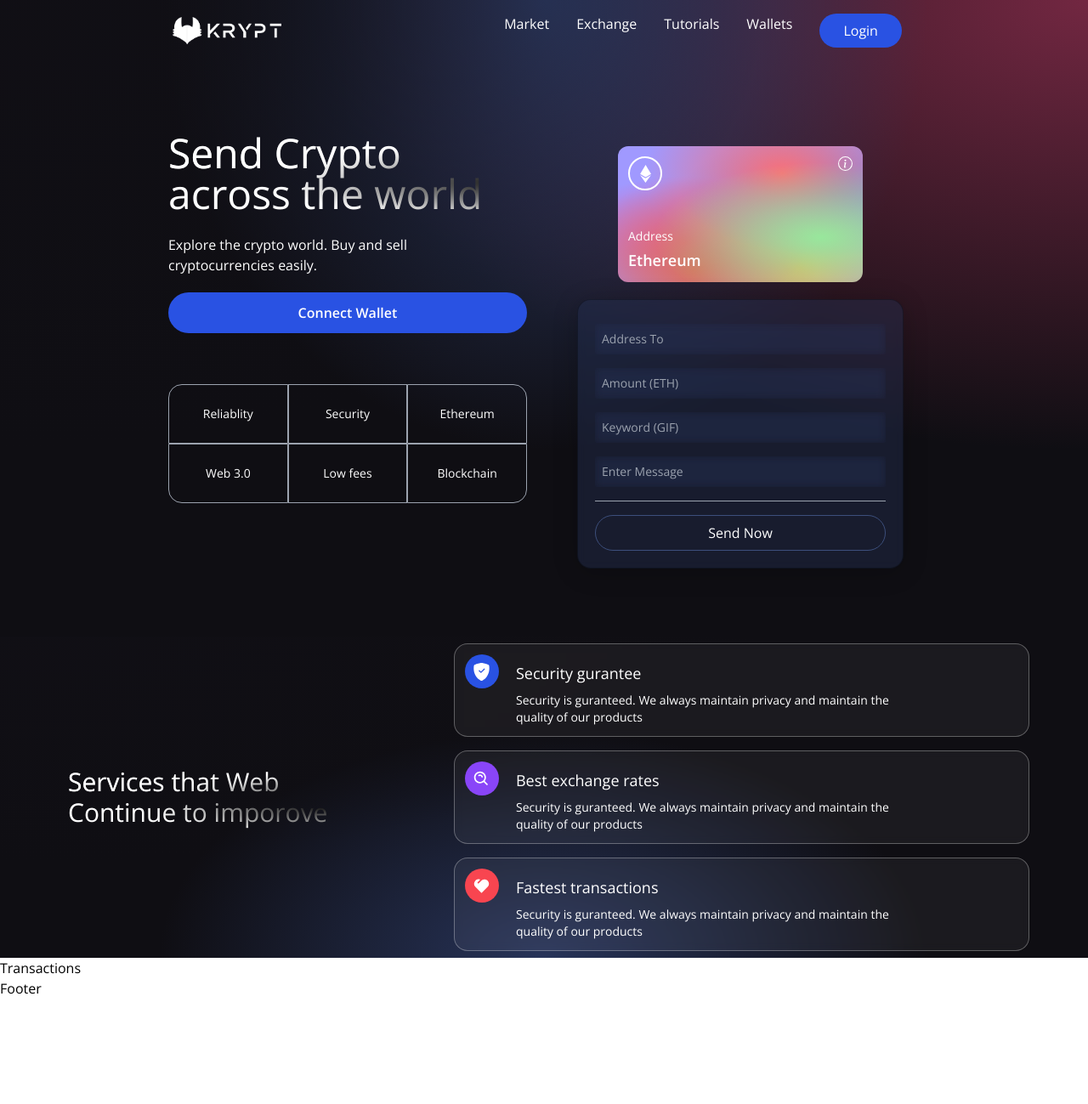
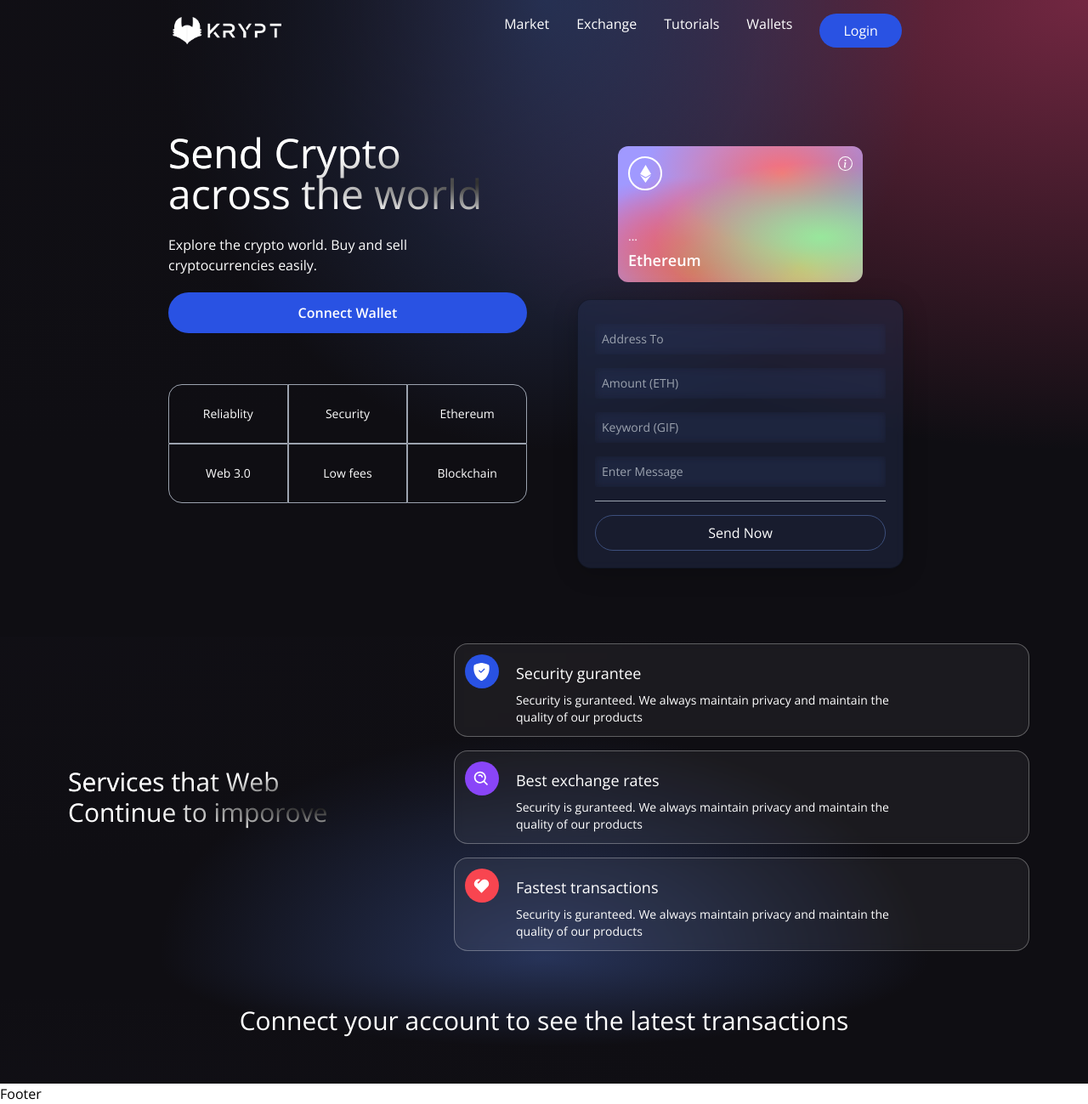
Before and after one commit to bchaindeveloper/web3, a React (Vite) app in the folder client/: page / in a window 1280 px wide. Shown: the whole page at 85% size. Before the commit the page ends 1175 px from the top, so only its background shows below. Built offline with nearby package versions, Linux system fonts and the light colour scheme.

Commit message:
Shorten Address

```diff
--- a/client/src/components/Transactions.jsx
+++ b/client/src/components/Transactions.jsx
@@ -1,6 +1,20 @@
+import React, {useContext} from "react";
+import { TransactionContext} from '../context/TransactionContext';
+import dummyData from "../utils/dummyData";
+
 const Transactions = () => {
+    const {currentAccount} = useContext(TransactionContext);
+
     return (
-        <h1>Transactions</h1>
+        <div className="flex w-full justify-center items-center 2xl:px20 gradient-bg-transactions">
+            <div className="flex flex-col md:p-12 py-12 px-4">
+                {currentAccount ? (
+                    <h3 className="text-white text-3xl text-center my-2">Latest transactions</h3>
+                ) : (
+                    <h3 className="text-white text-3xl text-center my-2">Connect your account to see the latest transactions</h3>
+                )}
+            </div>
+        </div>
     );
 }
 
--- a/client/src/components/Welcome.jsx
+++ b/client/src/components/Welcome.jsx
@@ -5,6 +5,7 @@ import { BsInfoCircle } from 'react-icons/bs';
 
 import { TransactionContext } from "../context/TransactionContext";
 import { Loader } from './';
+import { shortenAddress } from "../utils/shortenAddress";
 
 const commonStyles = "min-h-[70px] sm:px-0 px-2 sm:min-w-[120px] flex justify-center items-center border-[0.5px] border-gray-400 text-sm font-light text-white";
 
@@ -83,7 +84,7 @@ const Welcome = () => {
                             </div>
                             <div>
                                 <p className="text-white font-light text-sm">
-                                    Address
+                                    {shortenAddress(currentAccount)}
                                 </p>
                                 <p className="text-white font-semibold text-lg mt-1">
                                     Ethereum
--- /dev/null
+++ b/client/src/utils/shortenAddress.js
@@ -0,0 +1 @@
+export const shortenAddress = (address) => `${address.slice(0, 5)}...${address.slice(address.length - 4)}`
```
